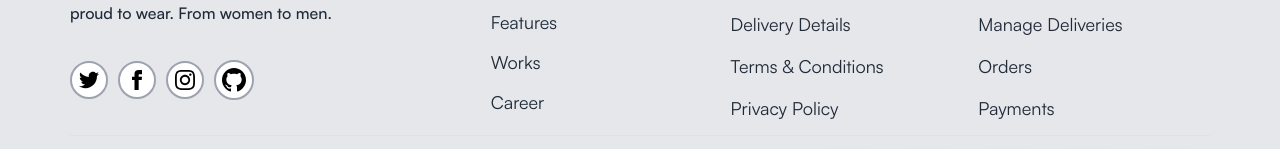
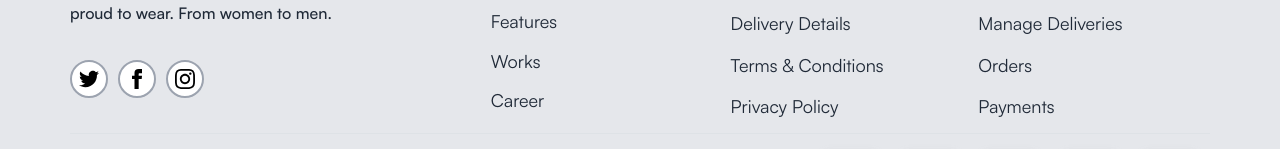
Before and after one commit to khalid-aljaily/clothi-e-com-store, a React (Vite) app: page /cart in a window 1280 px wide. Shown: the part 976-1125 px from the top of the page. Built offline with nearby package versions, Linux system fonts and the light colour scheme; no server answers.

Commit message:
removed git icon from footer

```diff
--- a/package.json
+++ b/package.json
@@ -18,6 +18,7 @@
     "@tanstack/react-query-devtools": "^5.8.1",
     "autoprefixer": "^10.4.16",
     "axios": "^1.6.0",
+    "esbuild": "^0.19.8",
     "react": "^18.2.0",
     "react-dom": "^18.2.0",
     "react-router-dom": "^6.17.0",
--- a/src/App.jsx
+++ b/src/App.jsx
@@ -10,7 +10,6 @@
 import Cart from "./pages/Cart";
 import CartContext from "./context/CartContext";
 import { ProductProvider } from "./context/ProductContext";
-import { ReactQueryDevtools } from "@tanstack/react-query-devtools";
 
 function App() {
   const client = new QueryClient();
@@ -25,7 +24,6 @@
       <MantineProvider theme={theme}>
         <CartContext>
           <HeaderMegaMenu />
-          <ReactQueryDevtools initialIsOpen={true} />
           <ProductProvider>
             <Routes>
               <Route path="/" element={<Home />} />
--- a/src/components/Footer.jsx
+++ b/src/components/Footer.jsx
@@ -127,16 +127,6 @@
                   <path d="M12 2.163c3.204 0 3.584.012 4.85.07 3.252.148 4.771 1.691 4.919 4.919.058 1.265.069 1.645.069 4.849 0 3.205-.012 3.584-.069 4.849-.149 3.225-1.664 4.771-4.919 4.919-1.266.058-1.644.07-4.85.07-3.204 0-3.584-.012-4.849-.07-3.26-.149-4.771-1.699-4.919-4.92-.058-1.265-.07-1.644-.07-4.849 0-3.204.013-3.583.07-4.849.149-3.227 1.664-4.771 4.919-4.919 1.266-.057 1.645-.069 4.849-.069zm0-2.163c-3.259 0-3.667.014-4.947.072-4.358.2-6.78 2.618-6.98 6.98-.059 1.281-.073 1.689-.073 4.948 0 3.259.014 3.668.072 4.948.2 4.358 2.618 6.78 6.98 6.98 1.281.058 1.689.072 4.948.072 3.259 0 3.668-.014 4.948-.072 4.354-.2 6.782-2.618 6.979-6.98.059-1.28.073-1.689.073-4.948 0-3.259-.014-3.667-.072-4.947-.196-4.354-2.617-6.78-6.979-6.98-1.281-.059-1.69-.073-4.949-.073zm0 5.838c-3.403 0-6.162 2.759-6.162 6.162s2.759 6.163 6.162 6.163 6.162-2.759 6.162-6.163c0-3.403-2.759-6.162-6.162-6.162zm0 10.162c-2.209 0-4-1.79-4-4 0-2.209 1.791-4 4-4s4 1.791 4 4c0 2.21-1.791 4-4 4zm6.406-11.845c-.796 0-1.441.645-1.441 1.44s.645 1.44 1.441 1.44c.795 0 1.439-.645 1.439-1.44s-.644-1.44-1.439-1.44z" />
                 </svg>
               </button>
-              <button className="rounded-full bg-white p-[6px] border-2 border-gray-400 active:translate-y-[1px]">
-                <svg
-                  xmlns="http://www.w3.org/2000/svg"
-                  width="24"
-                  height="24"
-                  viewBox="0 0 24 24"
-                >
-                  <path d="M12 0c-6.626 0-12 5.373-12 12 0 5.302 3.438 9.8 8.207 11.387.599.111.793-.261.793-.577v-2.234c-3.338.726-4.033-1.416-4.033-1.416-.546-1.387-1.333-1.756-1.333-1.756-1.089-.745.083-.729.083-.729 1.205.084 1.839 1.237 1.839 1.237 1.07 1.834 2.807 1.304 3.492.997.107-.775.418-1.305.762-1.604-2.665-.305-5.467-1.334-5.467-5.931 0-1.311.469-2.381 1.236-3.221-.124-.303-.535-1.524.117-3.176 0 0 1.008-.322 3.301 1.23.957-.266 1.983-.399 3.003-.404 1.02.005 2.047.138 3.006.404 2.291-1.552 3.297-1.23 3.297-1.23.653 1.653.242 2.874.118 3.176.77.84 1.235 1.911 1.235 3.221 0 4.609-2.807 5.624-5.479 5.921.43.372.823 1.102.823 2.222v3.293c0 .319.192.694.801.576 4.765-1.589 8.199-6.086 8.199-11.386 0-6.627-5.373-12-12-12z" />
-                </svg>
-              </button>
             </Group>
           </GridCol>
           <GridCol
```
Also changed, not shown: 1 other file (tests, documents, lock files or other folders).
